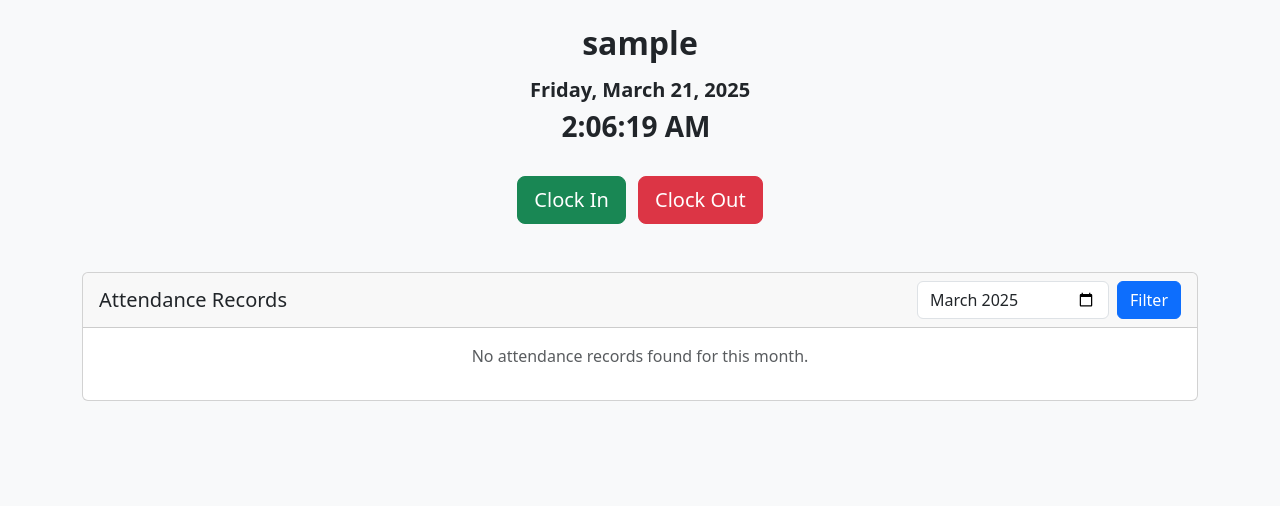
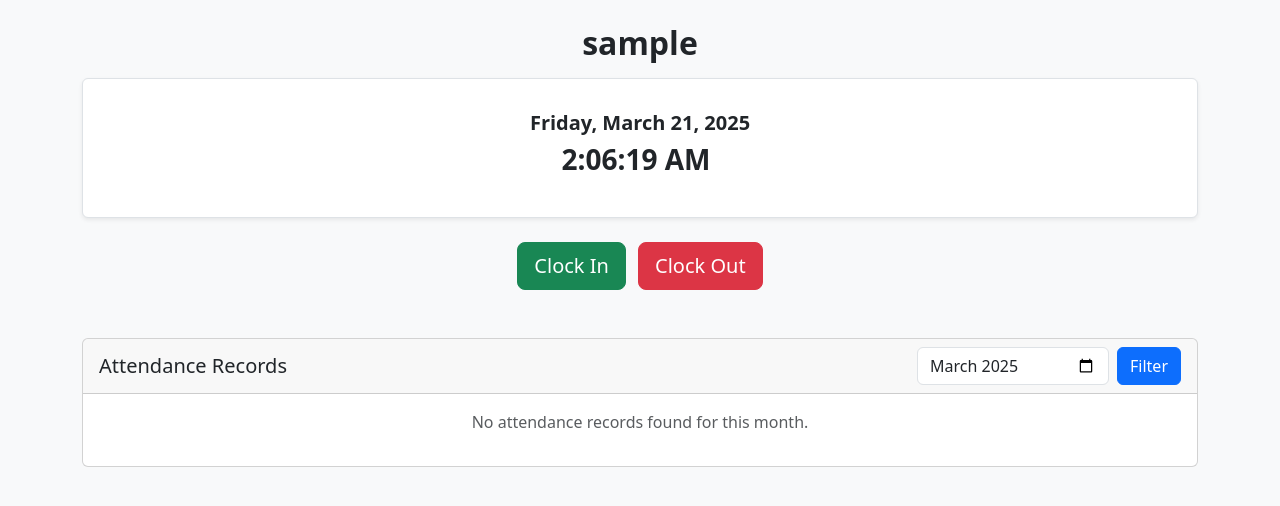
Before and after one commit to earlhsjks/tachyon-log, a Flask app: page /gia-dashboard in a window 1280 px wide. Shown: the part 56-562 px from the top of the page. Run offline with Flask 3, Linux system fonts and the light colour scheme; the visitor is signed in with stand-in values (Sample User, id 1); data that the repository does not hold is empty; some libraries are stand-ins or nearby versions.

Commit message:
clock in a box

```diff
--- a/templates/dashboard_employee.html
+++ b/templates/dashboard_employee.html
@@ -46,11 +46,13 @@
 
     <!-- Live Clock & Date -->
     <div class="container text-center mt-3">
-        <div class="d-flex justify-content-center align-items-center flex-column">
-            <h5 id="date" class="fw-bold"></h5>
-            <div class="d-flex align-items-center">
-                <h3 id="clock" class="fw-bold"></h3>
-                <span id="status-icon" class="ms-2 {{ status|lower|replace(' ', '-') }}"></span>
+        <div class="card shadow-sm border rounded p-3">
+            <div class="card-body">
+                <h5 id="date" class="fw-bold"></h5>
+                <div class="d-flex justify-content-center align-items-center">
+                    <h3 id="clock" class="fw-bold"></h3>
+                    <span id="status-icon" class="ms-2 {{ status|lower|replace(' ', '-') }}"></span>
+                </div>
             </div>
         </div>
     </div>
```
